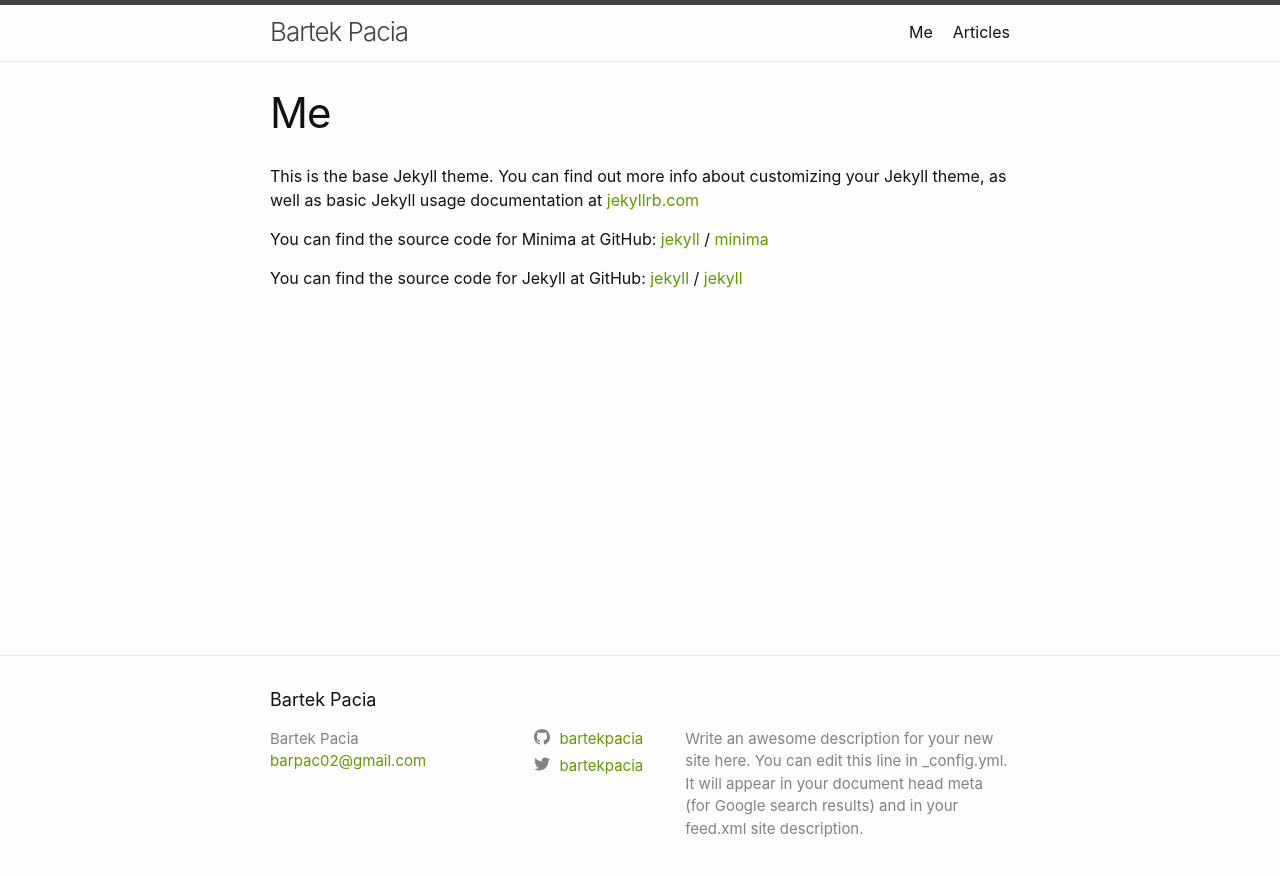
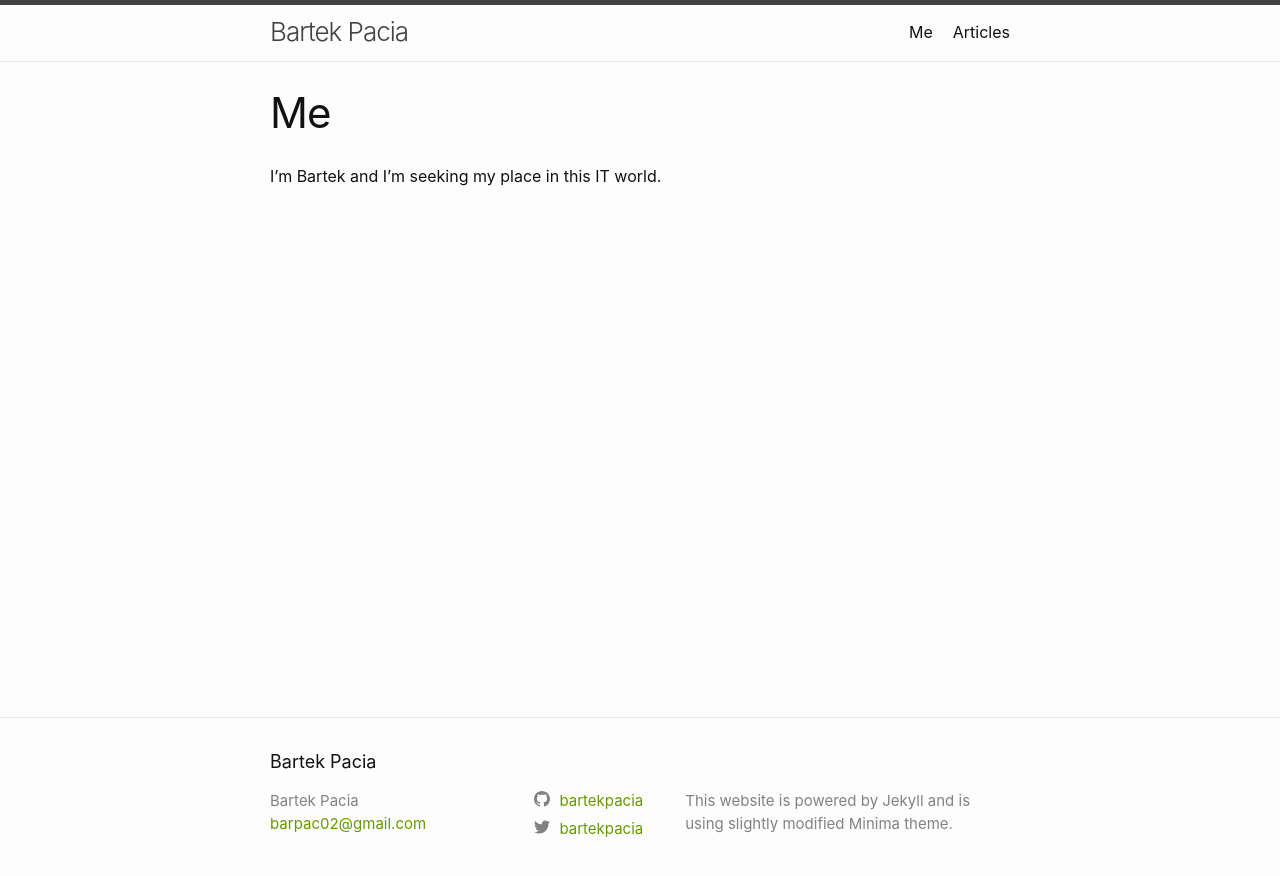
Before and after one commit to bartekpacia/bartekpacia.github.io, a Jekyll site: the page built from about.md, in a window 1280 px wide. Shown: the top 876 px of the page. Built offline with Jekyll 4.4.1, drawn with Linux system fonts in a browser that asks for light colours.

Commit message:
changed description

```diff
--- a/_config.yml
+++ b/_config.yml
@@ -16,9 +16,7 @@
 title: Bartek Pacia
 email: barpac02@gmail.com
 description: >- # this means to ignore newlines until "baseurl:"
-  Write an awesome description for your new site here. You can edit this
-  line in _config.yml. It will appear in your document head meta (for
-  Google search results) and in your feed.xml site description.
+  This website is powered by Jekyll and is using slightly modified Minima theme.
 baseurl: "" # the subpath of your site, e.g. /blog
 url: "" # the base hostname & protocol for your site, e.g. http://example.com
 twitter_username: bartekpacia
--- a/about.md
+++ b/about.md
@@ -4,14 +4,4 @@ title: Me
 permalink: /about/
 ---
 
-This is the base Jekyll theme. You can find out more info about customizing your Jekyll theme, as well as basic Jekyll usage documentation at [jekyllrb.com](https://jekyllrb.com/)
-
-You can find the source code for Minima at GitHub:
-[jekyll][jekyll-organization] /
-[minima](https://github.com/jekyll/minima)
-
-You can find the source code for Jekyll at GitHub:
-[jekyll][jekyll-organization] /
-[jekyll](https://github.com/jekyll/jekyll)
-
-[jekyll-organization]: https://github.com/jekyll
+I'm Bartek and I'm seeking my place in this IT world.
```
